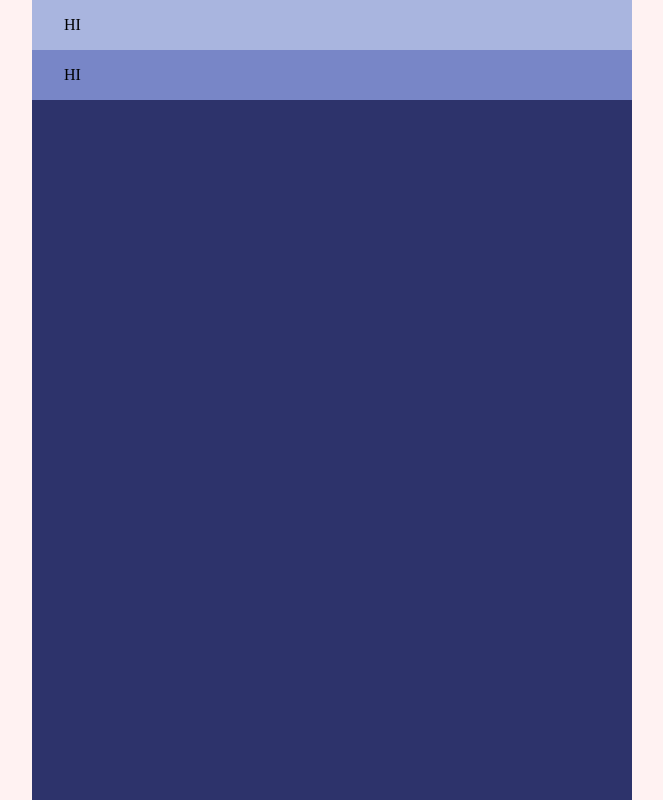
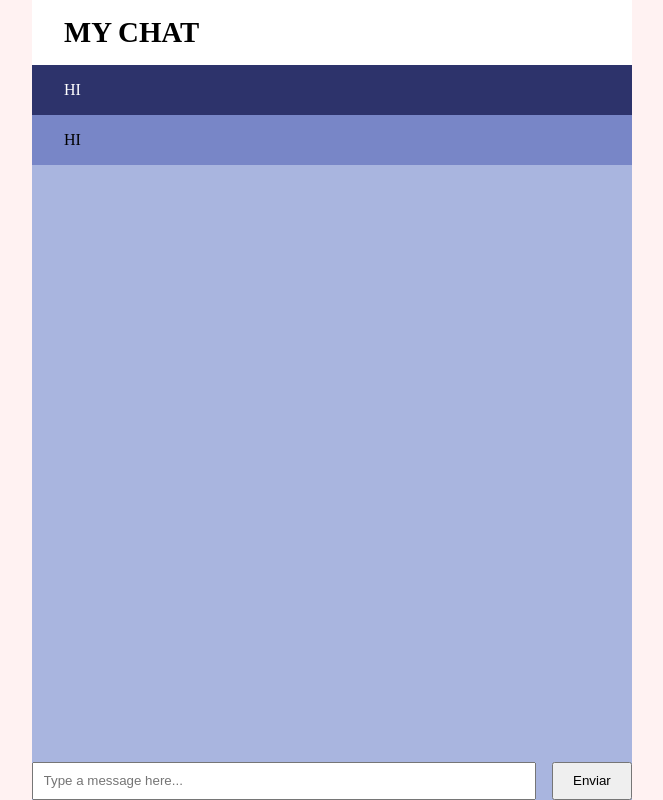
Before and after one commit to ShermanPI/real-time-chat, a plain HTML site: page client/index.html in a window 1280 px wide. Shown: the whole page, without its empty margins (308-971 px from the left). Drawn offline with Linux system fonts and the light colour scheme.

Commit message:
enhance chat application UI with header, message input form, and improved styling

```diff
--- a/client/index.html
+++ b/client/index.html
@@ -5,16 +5,26 @@
     <meta name="viewport" content="width=device-width, initial-scale=1.0">
     <title>Chat</title>
     <link rel="stylesheet" href="style.css">
+    <script type="module" src="index.js"></script>
 </head>
 <body>
-    <main>
+    <main class="main-container">
+        <header class="chat-header">
+            MY CHAT
+        </header>
         <div class="chat-container">
-            <div class="message">
-                HI
+            <div class="messages-container">
+                <div class="message">
+                    HI
+                </div>
+                <div class="message">
+                    HI
+                </div>
             </div>
-            <div class="message">
-                HI
-            </div>
+            <form id="message-form">
+                <input type="text" id="message-input" placeholder="Type a message here...">
+                <button type="submit" id="send-btn">Enviar</button>
+            </form>
         </div>
     </main>
 </body>
--- a/client/index.js
+++ b/client/index.js
@@ -0,0 +1,6 @@
+const $messageForm = document.getElementById('message-form')
+
+$messageForm.addEventListener('submit', (e)=>{
+    e.preventDefault()
+    console.log('hey')
+})
--- a/client/style.css
+++ b/client/style.css
@@ -17,14 +17,19 @@ p {
     font-size: clamp(1rem, 0.95rem + 0.25vw, 1.25rem);
 }
 
-.chat-container{
-    display: flex;
-    flex-direction: column;
+.main-container{
     height: 100vh;
     width: 100%;
     max-width: 600px;
+    background-color: #A9B5DF;
     margin: auto;
-    background-color: #2D336B;
+    display: flex;
+    flex-direction: column;
+    position: relative;
+}
+
+.chat-container{
+    height: 100%;
 }
 
 .message{
@@ -32,9 +37,41 @@ p {
 }
 
 .chat-container .message:nth-child(odd){
-    background-color:  #A9B5DF;
+    background-color:  #2D336B;
+    color: white;
 }
 
 .chat-container .message:nth-child(even){
     background-color:  #7886C7;
 }
+
+.chat-header {
+    padding: 1rem 2rem;
+    background-color: white;
+    font-weight: bold;
+    font-size: 1.8rem;
+}
+
+.messages-container{
+    display: flex;
+    flex-direction: column;
+    height: 70%;
+}
+
+#message-form{
+    display: flex;
+    width: 100%;
+    gap: 1rem;
+    position: absolute;
+    bottom: 0;
+}
+
+#message-input{
+    width: 100%;
+    padding: 0.6rem;
+    outline: none;
+}
+
+#send-btn{
+    padding: 0.6rem 1.2rem;
+}
```
